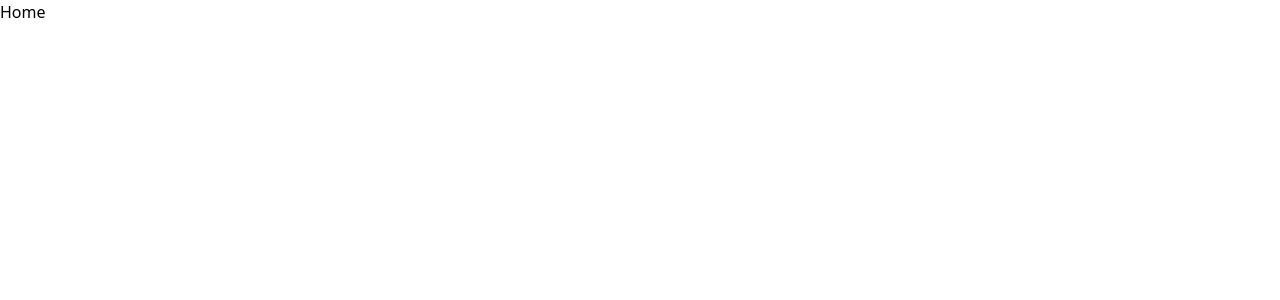
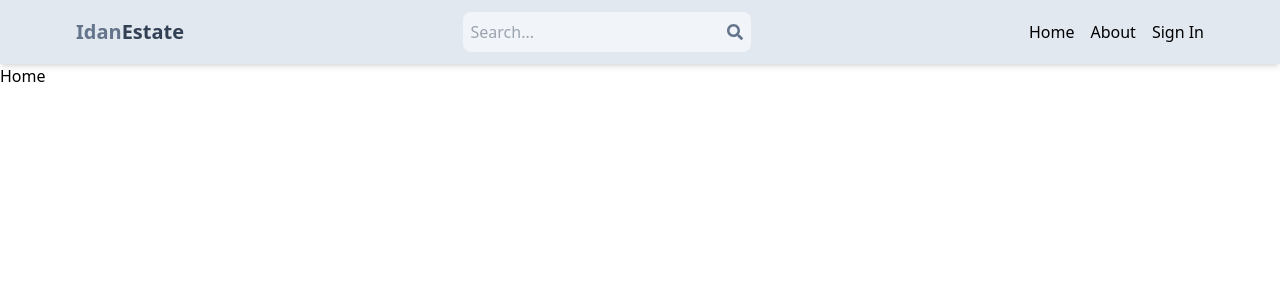
Before and after one commit to dinodesmond/mern-estate, a React (Vite) app in the folder client/: page / in a window 1280 px wide. Shown: the top 300 px of the page. Built offline with nearby package versions, Linux system fonts and the light colour scheme.

Commit message:
create header component

```diff
--- a/client/package.json
+++ b/client/package.json
@@ -12,6 +12,7 @@
   "dependencies": {
     "react": "^18.2.0",
     "react-dom": "^18.2.0",
+    "react-icons": "^4.11.0",
     "react-router-dom": "^6.16.0"
   },
   "devDependencies": {
--- a/client/src/App.jsx
+++ b/client/src/App.jsx
@@ -4,9 +4,11 @@
 import SignOut from './pages/SignOut';
 import SignIn from './pages/SignIn';
 import Profile from './pages/Profile';
+import Header from './components/Header';
 
 export default function App() {
   return <BrowserRouter>
+    <Header />
       <Routes>
       <Route path='/' element={<Home />} />
       <Route path='/about' element={<About />} />
--- /dev/null
+++ b/client/src/components/Header.jsx
@@ -0,0 +1,34 @@
+import React from 'react'
+import {FaSearch} from 'react-icons/fa';
+import {Link} from 'react-router-dom';
+
+export default function Header() {
+  return (
+    <header className='bg-slate-200 shadow-md'>
+        <div className='flex justify-between items-center max-w-6xl mx-auto p-3'>
+        <Link to = '/'>
+        <h1 className='font-bold text-sm sm:text-xl flex flex-wrap'>
+            <span className='text-slate-500'>Idan</span>
+            <span className='text-slate-700'>Estate</span>
+        </h1>
+        </Link>
+        <form className='bg-slate-100 p-2 rounded-lg flex items-center'>
+            <input type='text' placeholder='Search...' className='bg-transparent focus:outline-none width-24 sm:w-64'/>
+            <FaSearch className='text-slate-500'/>
+        </form>
+        <li className='flex gap-4'>
+            <Link to = '/'>
+            <ul className='hidden sm:inline hover:underline'>Home</ul>
+            </Link>
+            <Link to = 'about'>
+            <ul className='hidden sm:inline hover:underline'>About</ul>
+            </Link>
+            <Link to = '/sign-in'>
+            <ul className='sm:inline hover:underline'>{''}Sign In</ul>
+            </Link>
+        </li>
+        </div>
+
+    </header>
+  )
+}
--- a/client/src/pages/signUp.jsx
+++ /dev/null
@@ -1,7 +0,0 @@
-import React from 'react'
-
-export default function signUp() {
-  return (
-    <div>SignUp</div>
-  )
-}
```
Also changed, not shown: 1 other file (tests, documents, lock files or other folders).
